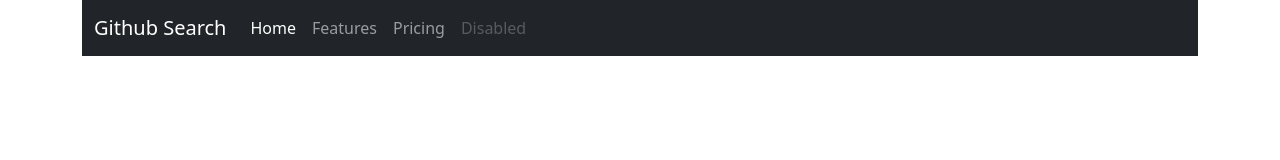
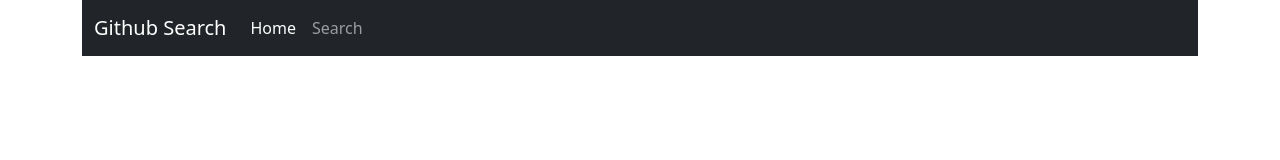
Before and after one commit to CindyKatoni/gitsearch, an Angular app: page / in a window 1280 px wide. Shown: the top 160 px of the page. Built offline with nearby package versions, Linux system fonts and the light colour scheme.

Commit message:
navbar component links

```diff
--- a/src/app/navbar/navbar.component.html
+++ b/src/app/navbar/navbar.component.html
@@ -2,21 +2,15 @@
     <div class="container-fluid">
         <a class="navbar-brand" href="#">Github Search</a>
         <button class="navbar-toggler" type="button" data-bs-toggle="collapse" data-bs-target="#navbarNav" aria-controls="navbarNav" aria-expanded="false" aria-label="Toggle navigation">
-        <span class="navbar-toggler-icon"></span>
-      </button>
+            <span class="navbar-toggler-icon"></span>
+        </button>
         <div class="collapse navbar-collapse" id="navbarNav">
             <ul class="navbar-nav">
                 <li class="nav-item">
                     <a class="nav-link active" aria-current="page" href="#">Home</a>
                 </li>
                 <li class="nav-item">
-                    <a class="nav-link" href="#">Features</a>
-                </li>
-                <li class="nav-item">
-                    <a class="nav-link" href="#">Pricing</a>
-                </li>
-                <li class="nav-item">
-                    <a class="nav-link disabled" href="#" tabindex="-1" aria-disabled="true">Disabled</a>
+                    <a class="nav-link" href="#">Search</a>
                 </li>
             </ul>
         </div>
```
